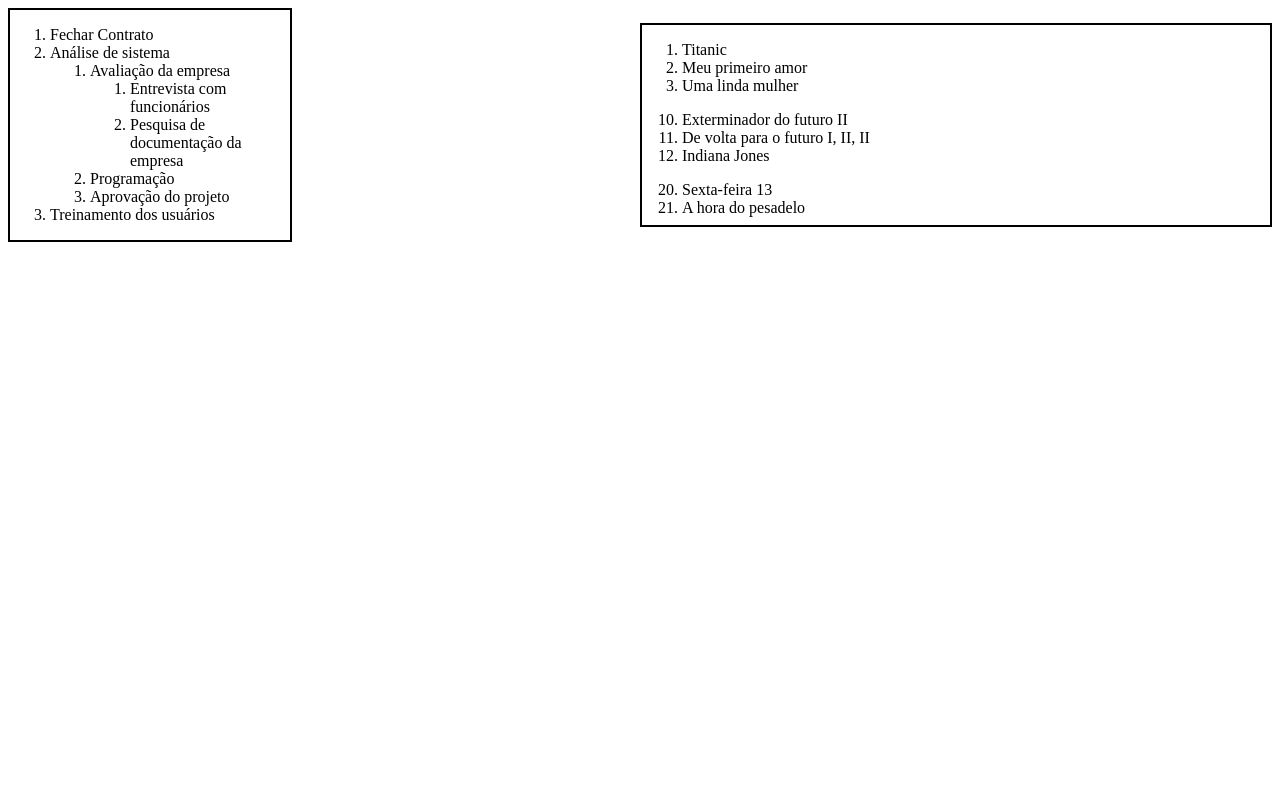
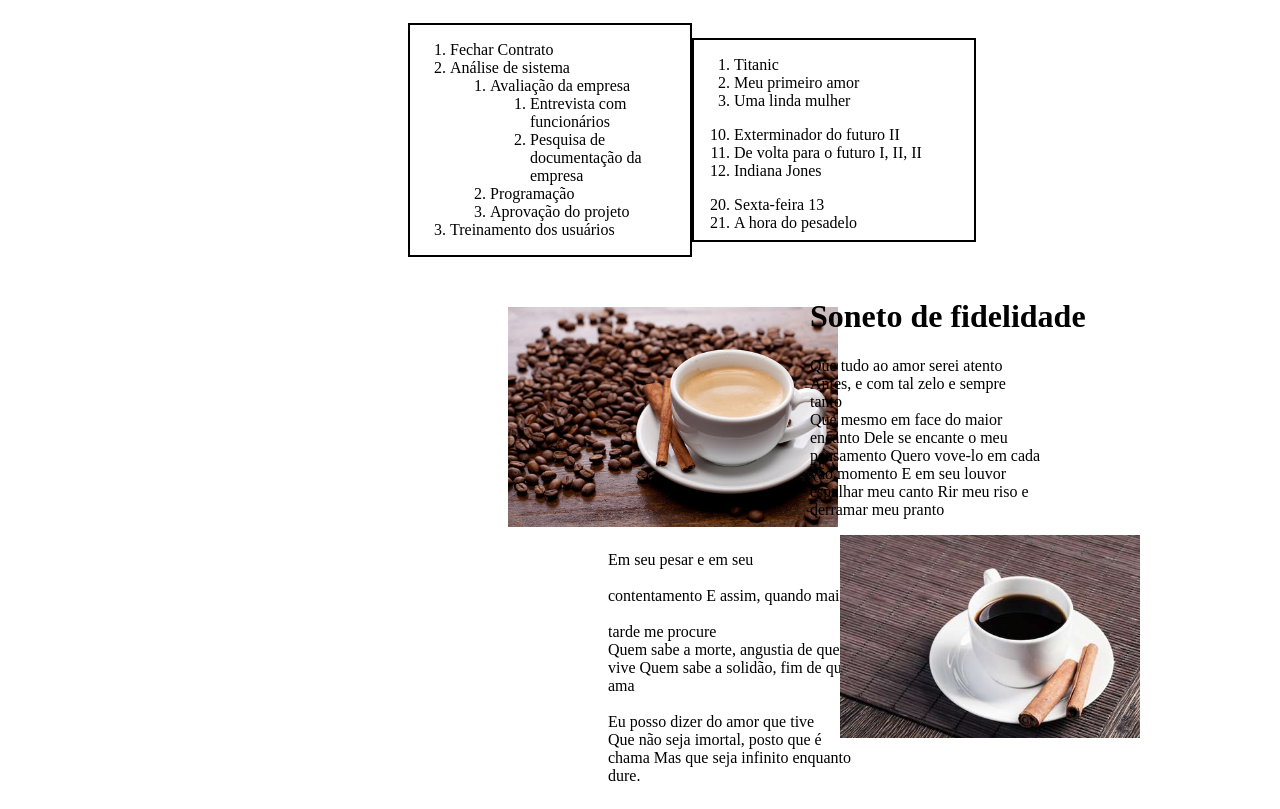
Before and after one commit to g4brielklein/ads-ulbra, a PHP site: page /cafe-2.html in a window 1280 px wide. Before the commit the page ends 242 px from the top, so only its background shows below. Run offline with PHP 8.4, Linux system fonts and the light colour scheme.

Commit message:
Programação WEB - Aula 03

```diff
--- a/programacao-web/aula-03/exercicio-cafe/cafe-1.html
+++ b/programacao-web/aula-03/exercicio-cafe/cafe-1.html
@@ -5,6 +5,7 @@
         <link rel="stylesheet" href="cafe.css">
     </head>
     <body>
+        <div class="main">
         <div>
             <h1>Café Starbuzz</h1>
 
@@ -29,5 +30,6 @@
                 <img src="cafe.jpg" alt="Cafe">
             </div>
         </div>
+        </div>
     </body>
 </html>
--- a/programacao-web/aula-03/exercicio-cafe/cafe-2.css
+++ b/programacao-web/aula-03/exercicio-cafe/cafe-2.css
@@ -1,15 +1,51 @@
-.lista {
+
+.listas {
+    display: grid;
+    grid-template-columns: 1fr 1fr;
+}
+
+.lista1 {
+    margin-top: 15px;
+    margin-left: 400px;
     width: 280px;
     border: 2px solid black;
 }
 
 .lista2 {
-    margin-top: 15px;
+    margin-top: 30px;
+    width: 280px;
     height: 200px;
     border: 2px solid black;
 }
 
-.listas {
+.bottom {
+    margin-left: 500px;
+    margin-top: 50px;
     display: grid;
     grid-template-columns: 1fr 1fr;
 }
+
+.bottom img {
+    width: 300px;
+}
+
+.bottom p {
+    max-width: 300px;
+}
+
+.image1 img {
+    width: 330px;
+}
+
+.texto1 {
+    margin-top: -30px;
+    margin-left: -80px;
+}
+
+.texto2 {
+    margin-left: 100px;
+}
+
+.image2 img {
+    margin-left: -50px
+}
--- a/programacao-web/aula-03/exercicio-cafe/cafe-2.html
+++ b/programacao-web/aula-03/exercicio-cafe/cafe-2.html
@@ -6,8 +6,10 @@
         <link rel="stylesheet" href="cafe-2.css">
     </head>
     <body>
+
         <div class="listas">
-        <div class="lista">
+
+        <div class="lista1">
             <ol>
                 <li>Fechar Contrato</li>
                 <li>Análise de sistema</li>
@@ -23,6 +25,7 @@
                 <li>Treinamento dos usuários</li>
             </ol>
         </div>
+
         <div class="lista2">
             <ol>
                 <li>Titanic</li>
@@ -40,5 +43,44 @@
             </ol>
         </div>
     </div>
+
+    <div class="bottom">
+        <div class="image1">
+            <img src="cafe2.jpg" alt="Café">
+        </div>
+        <div class="texto1">
+            <h1>Soneto de fidelidade</h1>
+            <p>
+            Que tudo ao amor serei atento<br>
+            Antes, e com tal zelo e sempre<br>
+            tanto<br>
+            Que mesmo em face do maior<br>
+            encanto Dele se encante o meu<br>
+            pensamento Quero vove-lo em cada<br>
+            vão momento E em seu louvor<br>
+            espalhar meu canto Rir meu riso e<br>
+            derramar meu pranto
+            </p>
+        </div>
+        <div class="texto2">
+            <p>Em seu pesar e em seu<br><br>
+
+                contentamento E assim, quando mais<br><br>
+
+                tarde me procure<br>
+                Quem sabe a morte, angustia de quem<br>
+                vive Quem sabe a solidão, fim de quem<br>
+                ama<br><br>
+
+                Eu posso dizer do amor que tive<br>
+                Que não seja imortal, posto que é<br>
+                chama Mas que seja infinito enquanto<br> dure.
+            </p>
+        </div>
+        <div class="image2">
+            <img src="cafe.jpg" alt="Café">
+        </div>
+    </div>
+
     </body>
 </html>
--- a/programacao-web/aula-03/exercicio-cafe/cafe.css
+++ b/programacao-web/aula-03/exercicio-cafe/cafe.css
@@ -4,8 +4,12 @@
     margin: 0;
 }
 
+.main {
+    margin-left: 350px;
+}
+
 h1 {
-    text-align: center;
+    margin-left: 200px;
     padding: 20px;
 }
 
```
Also changed, not shown: programacao-web/aula-03/exercicio-cafe/form-styles.css (added, +101 -0 lines), programacao-web/aula-03/exercicio-cafe/form.html (added, +107 -0 lines), programacao-web/aula-03/exercicio-cafe/cafe2.jpg (added), 3 other files.
